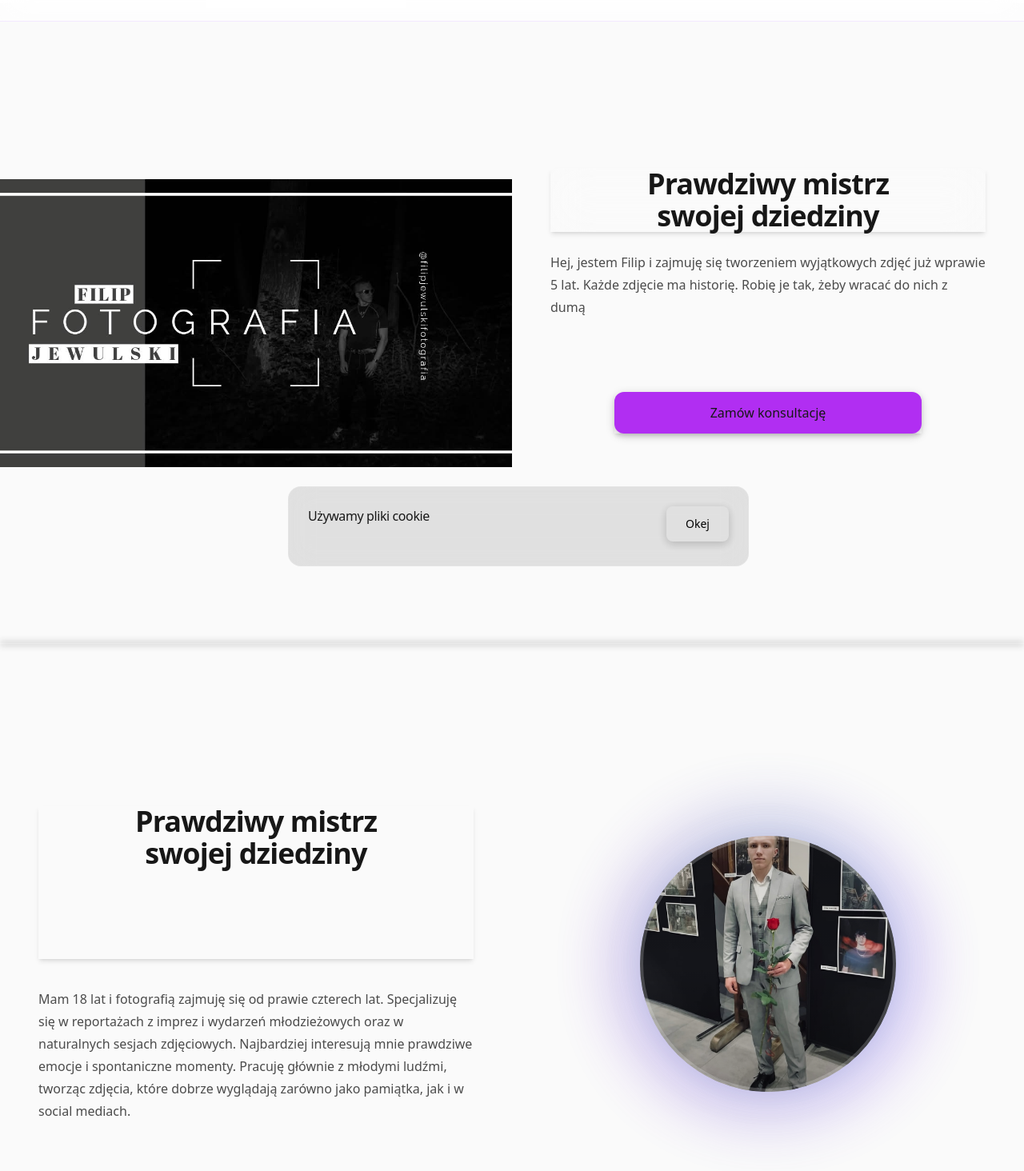
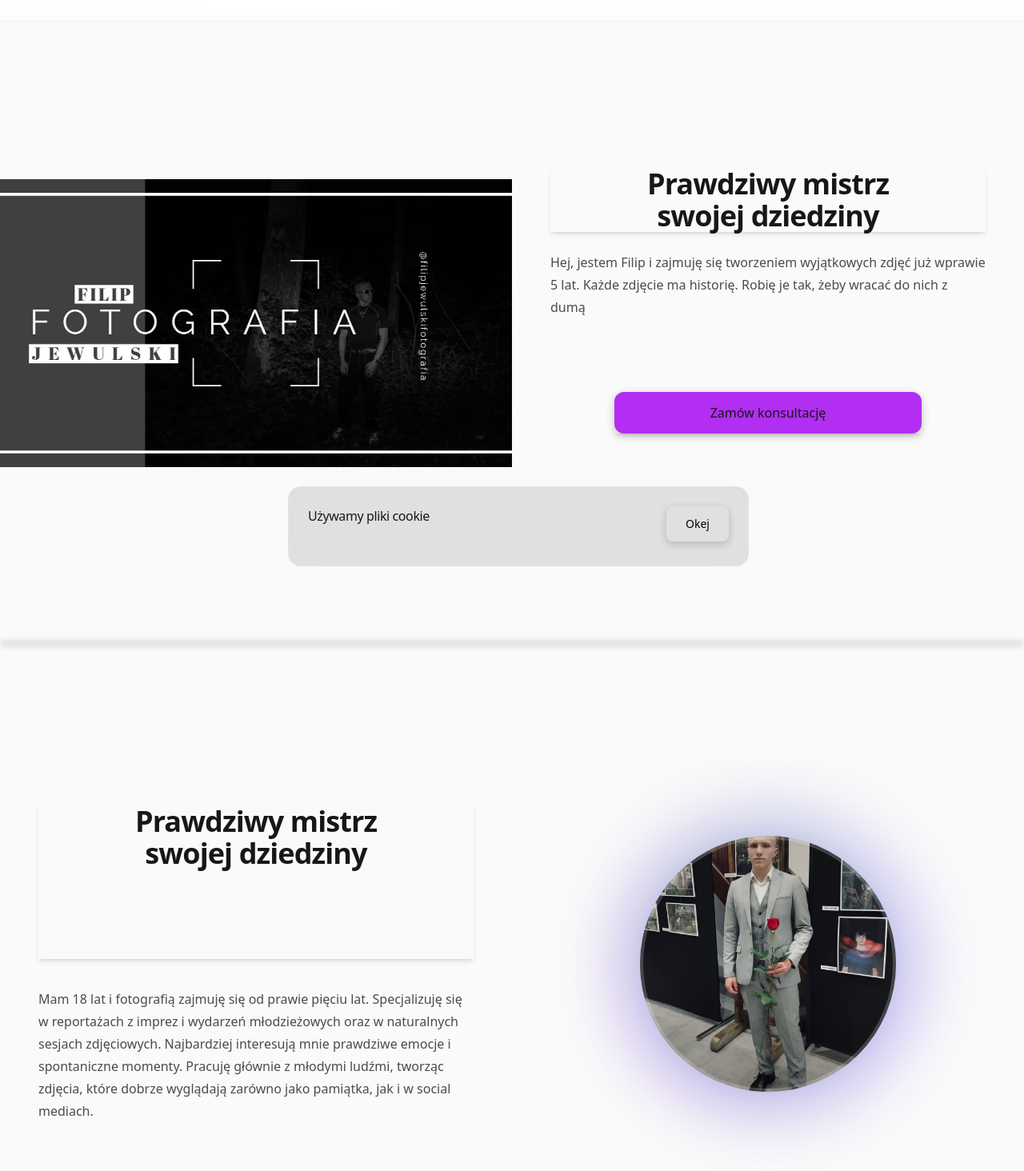
Before and after one commit to Sly-SL/jewul-fotografie, a Next.js app: page / in a window 1280 px wide. Shown: the part 76-1540 px from the top of the page at 80% size. Built offline with nearby package versions, Linux system fonts and the light colour scheme.

Commit message:
Refactor(main page, description text) v.0.000.03.2 - added animation,changed text on main page

```diff
--- a/src/app/page.tsx
+++ b/src/app/page.tsx
@@ -13,7 +13,7 @@ export default function Home() {
                 style={{
                     backgroundImage: `url(${Bg.src})`,
                 }}
-                className="px-8 flex aspect-video w-full items-center justify-center bg-center bg-cover bg-no-repeat"
+                className="px-8 flex animate-fade-in-down duration-500 aspect-video w-full items-center justify-center bg-center bg-cover bg-no-repeat"
             />
 
             <article className={"p-12 gap-3 grid grid-rows-2"}>
@@ -35,7 +35,7 @@ export default function Home() {
                 <BasicH1 className={"backdrop-blur-xl bg-none hover:shadow-white/20 shadow-md hover:shadow-xl transition-all"}>
                     Prawdziwy mistrz swojej dziedziny
                 </BasicH1>
-                <BasicP className={'text-black/70 dark:text-white/80'}>Mam 18 lat i fotografią zajmuję się od prawie czterech lat. Specjalizuję się w reportażach z imprez i wydarzeń młodzieżowych oraz w naturalnych sesjach zdjęciowych. Najbardziej interesują mnie prawdziwe emocje i spontaniczne momenty. Pracuję głównie z młodymi ludźmi, tworząc zdjęcia, które dobrze wyglądają zarówno jako pamiątka, jak i w social mediach. </BasicP>
+                <BasicP className={'text-black/70 dark:text-white/80'}>Mam 18 lat i fotografią zajmuję się od prawie pięciu lat. Specjalizuję się w reportażach z imprez i wydarzeń młodzieżowych oraz w naturalnych sesjach zdjęciowych. Najbardziej interesują mnie prawdziwe emocje i spontaniczne momenty. Pracuję głównie z młodymi ludźmi, tworząc zdjęcia, które dobrze wyglądają zarówno jako pamiątka, jak i w social mediach. </BasicP>
             </article>
 
             <div className={"animate-fade-in-right duration-1000"}>
```
